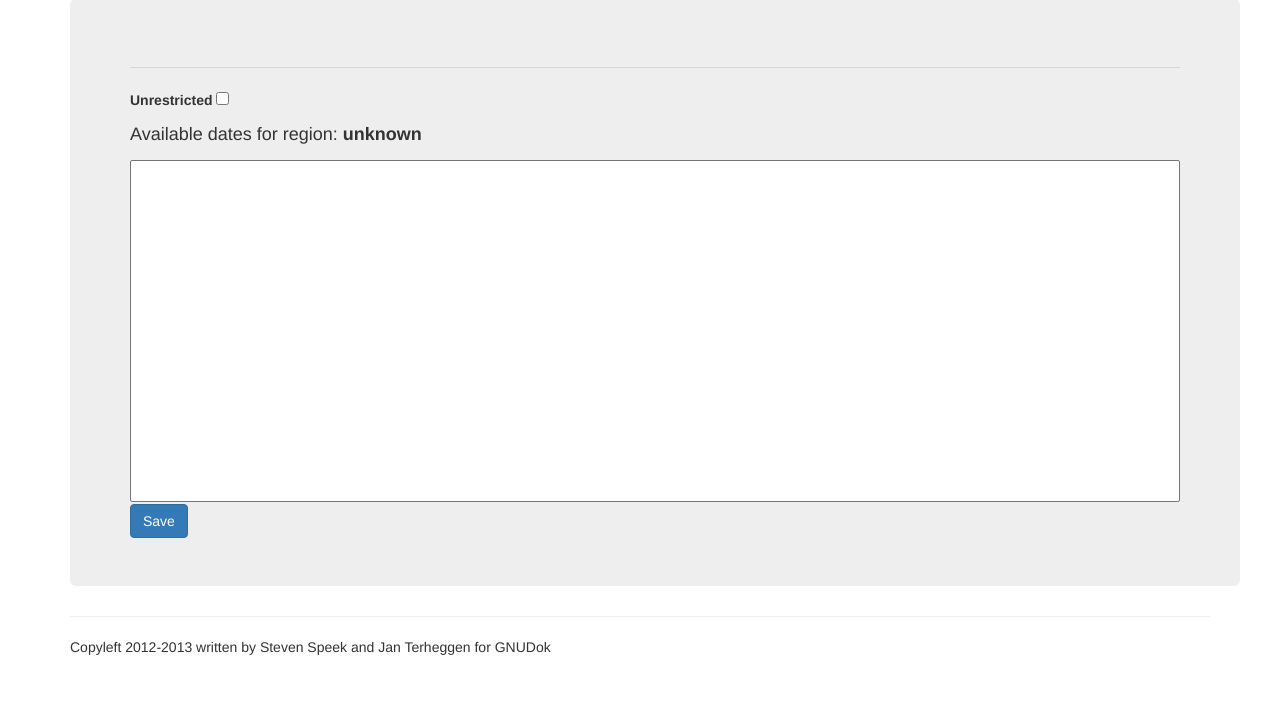
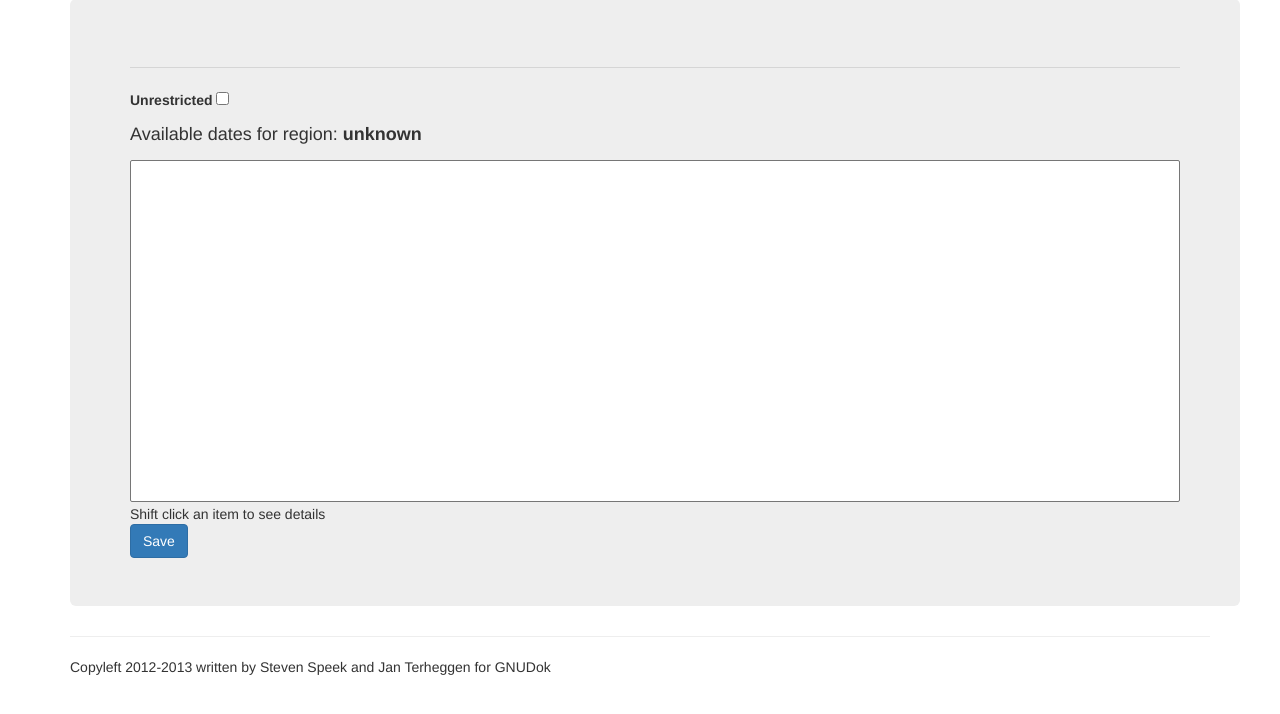
Before and after one commit to slspeek/gnudok-planner, a Django app: template src/planner/main/templates/appointment_manipulation.html in a window 1280 px wide. Shown: the part 61-775 px from the top of the page. Run offline with Django 3.2, Linux system fonts and the light colour scheme; the template is opened without the code that fills it, so the values that code supplies are empty; some libraries are stand-ins or nearby versions.

Commit message:
Help message for control click

```diff
--- a/src/planner/main/templates/appointment_manipulation.html
+++ b/src/planner/main/templates/appointment_manipulation.html
@@ -97,6 +97,7 @@
 				<div class="controls">
 					<select id="id_free_space" name="free_space" size="20" style="width: 100%;"></select>
 				</div>
+				<span>{% trans "Shift click an item to see details" %}</span>
 			</div>
 			<button class="btn btn-primary" type="submit">
 				{% trans "Save" %}
```
Also changed, not shown: src/planner/main/locale/nl_NL/LC_MESSAGES/django.po, 1 other file.
